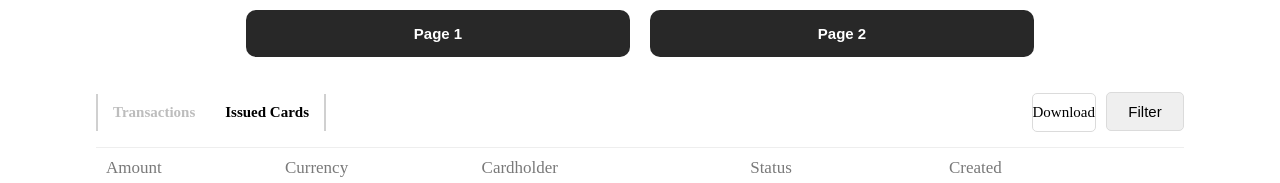
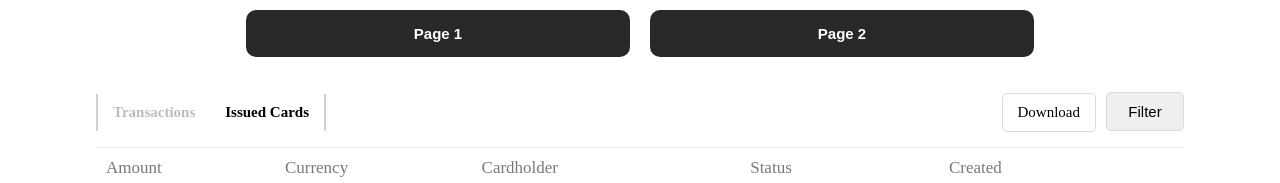
Before and after one commit to omarshokry11/visa, a React (Vite) app: page / in a window 1280 px wide. Both pictures are taken after a click on the button "Page 2". Shown: the top 183 px of the page. Built offline with nearby package versions, Linux system fonts and the light colour scheme.

Commit message:
update btn download

```diff
--- a/src/Component/Style/TableStatus.scss
+++ b/src/Component/Style/TableStatus.scss
@@ -34,7 +34,6 @@
       text-align: center;
       .btn-item {
         display: inline-block;
-        padding: 10px 15px;
         font-size: 15px;
         font-weight: 500;
         cursor: pointer;
@@ -53,6 +52,9 @@
           text-align: center;
           margin-top: 10px;
         }
+      }
+      .btn-download {
+        padding: 10px 15px;
       }
     }
   }
--- a/src/Component/Style/VisaComponent.scss
+++ b/src/Component/Style/VisaComponent.scss
@@ -160,6 +160,7 @@
       -o-border-radius: 5px;
       font-size: 16px;
       font-weight: 500;
+      cursor: pointer;
       &:nth-child(2) {
         margin: 15px 0;
       }
--- a/src/Component/TableStatus.jsx
+++ b/src/Component/TableStatus.jsx
@@ -24,7 +24,7 @@ function TableStatus() {
           <p className="title-btn issued-btn">Issued Cards</p>
         </div>
         <div className="main-btn-container">
-          <p className="btn-item" onClick={handleDownload}>
+          <p className="btn-item btn-download" onClick={handleDownload}>
             Download
           </p>
           <select
```
